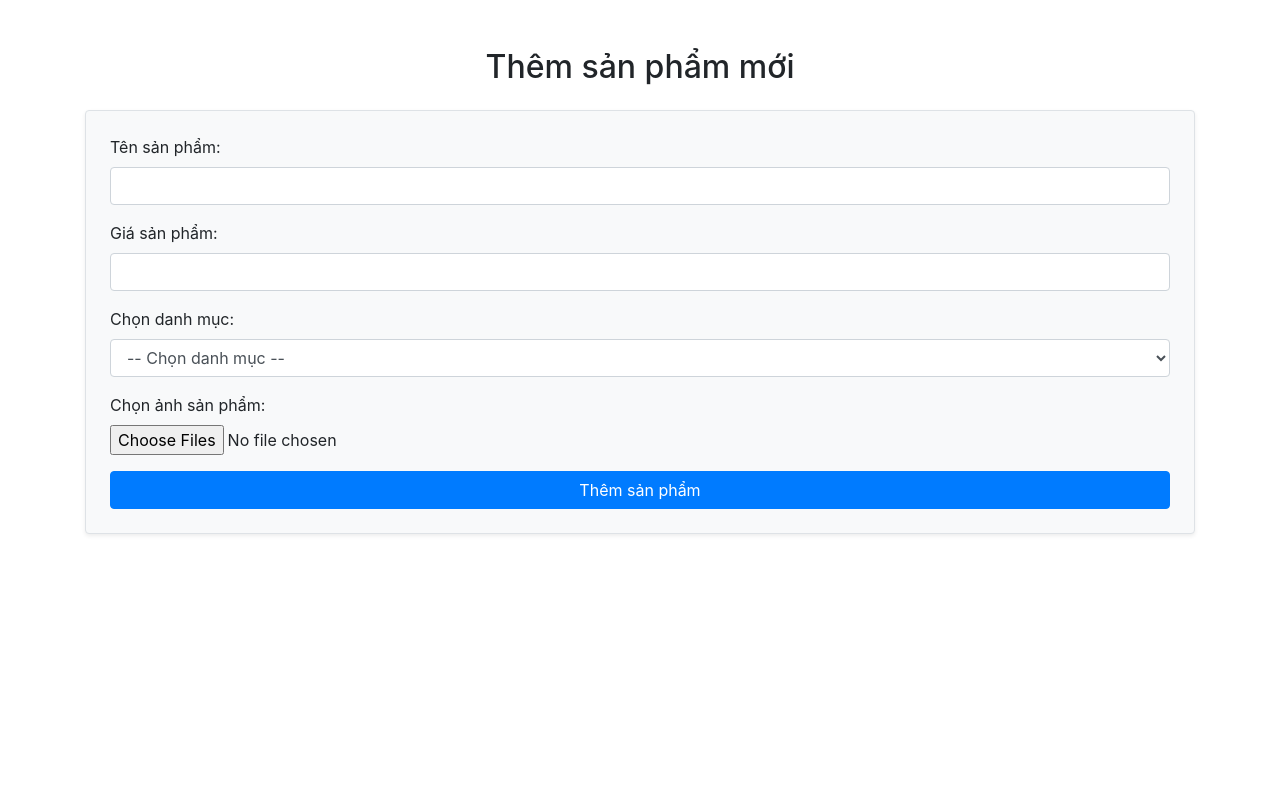
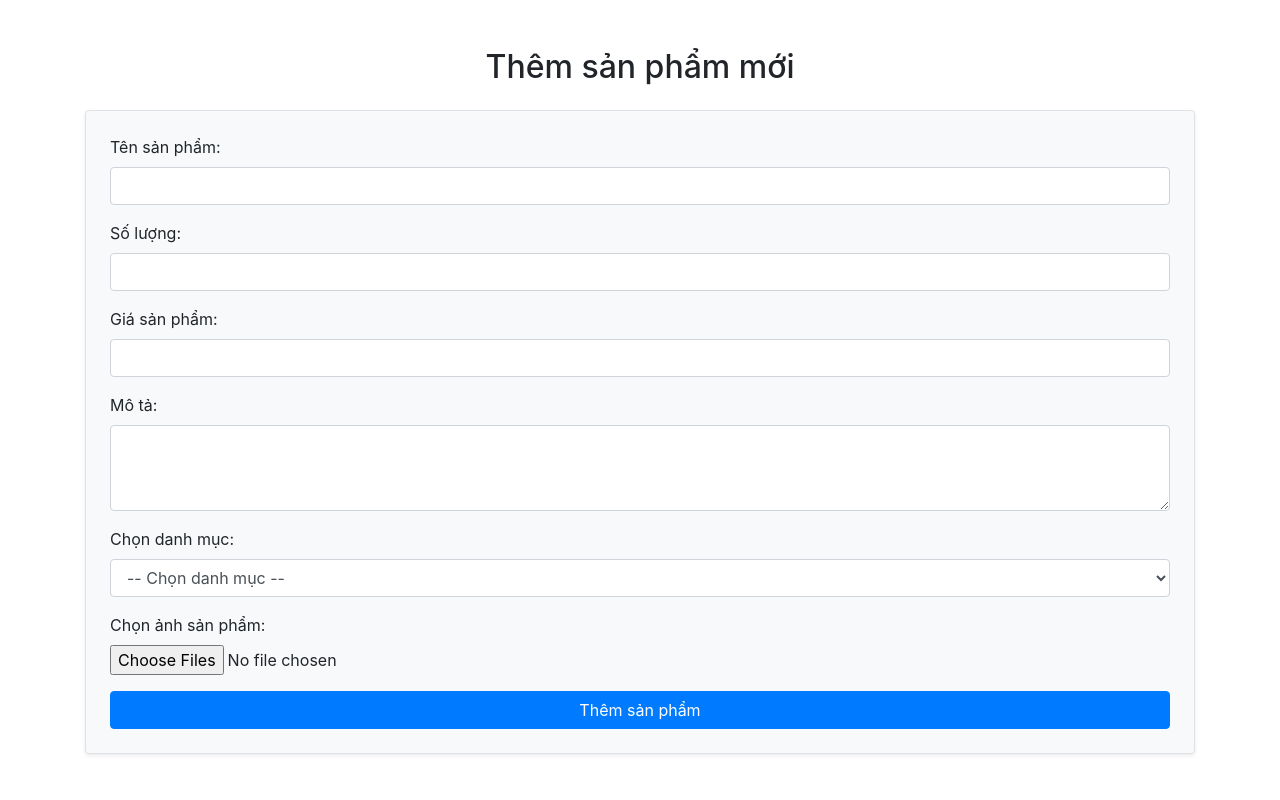
Before and after one commit to valerianguyen/kiemtra2php, a PHP site: page /add_product.php in a window 1280 px wide. Run offline with PHP 8.4, Linux system fonts and the light colour scheme; data comes from the database, SQL or seed files in the repository.

Commit message:
Update add_product.php, thêm trường số lượng và đơn giá vào form thêm mới

```diff
--- a/add_product.php
+++ b/add_product.php
@@ -67,12 +67,21 @@
                 <input type="text" name="name" id="name" class="form-control" required>
             </div>
 
+            <div class="form-group">
+                <label for="quantity">Số lượng:</label>
+                <input type="number" name="quantity" id="quantity" class="form-control" required>
+            </div>
+
 
             <div class="form-group">
                 <label for="price">Giá sản phẩm:</label>
                 <input type="number" name="price" id="price" class="form-control" required>
             </div>
 
+            <div class="form-group">
+                <label for="description">Mô tả:</label>
+                <textarea name="description" id="description" class="form-control" rows="3" required></textarea>
+            </div>
 
             <div class="form-group">
                 <label for="category">Chọn danh mục:</label>
```
